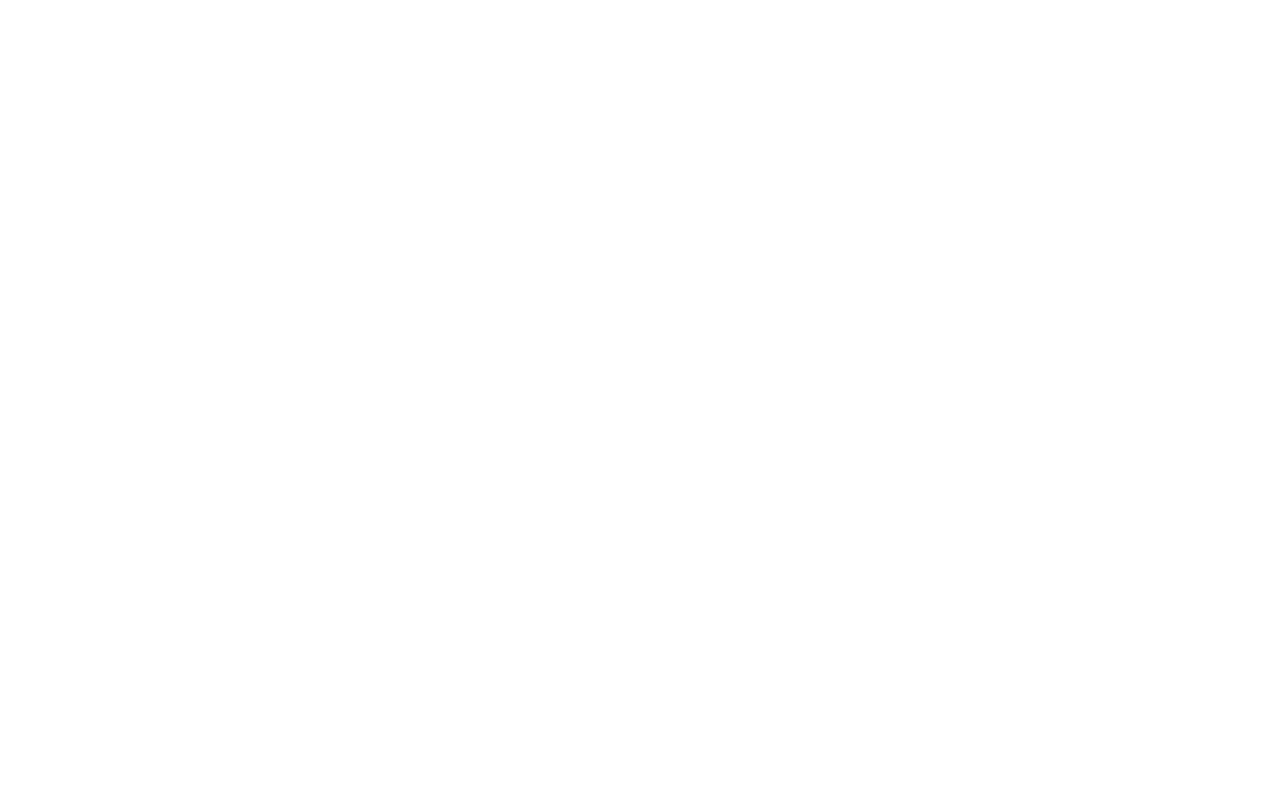
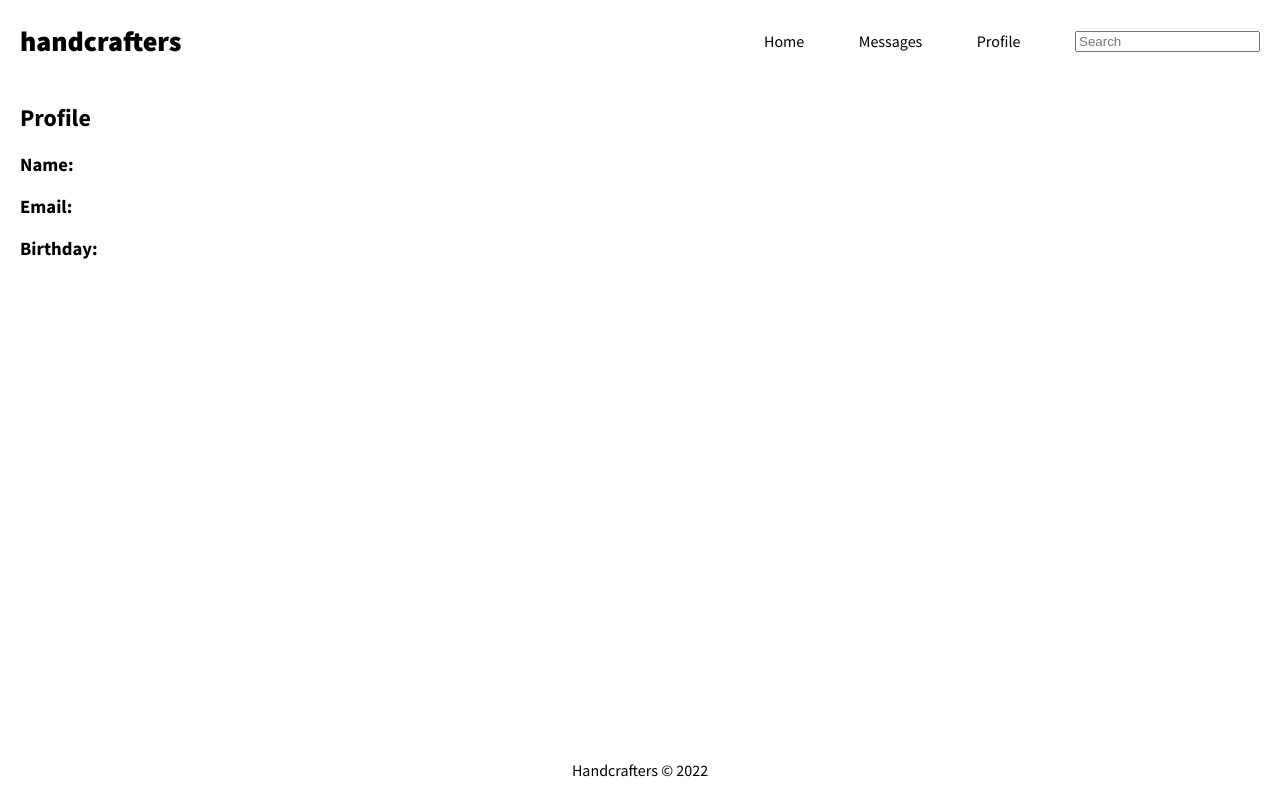
Before and after one commit to m2lovric/handcrafters, a React (Create React App) app in the folder Frontend/: page /profile in a window 1280 px wide. Before the commit this address had no page. Built offline with nearby package versions, Linux system fonts and the light colour scheme; no server answers.

Commit message:
Add Profile page

```diff
--- a/Frontend/src/index.tsx
+++ b/Frontend/src/index.tsx
@@ -2,7 +2,7 @@
 import ReactDOM from 'react-dom';
 import App from './App';
 import { BrowserRouter, Routes, Route } from 'react-router-dom';
-import SignUp from './SignUp';
+import { Profile, SignUp } from './pages';
 
 ReactDOM.render(
   <React.StrictMode>
@@ -10,6 +10,7 @@
       <Routes>
         <Route path='/' element={<App />} />
         <Route path='/signup' element={<SignUp />} />
+        <Route path='/profile' element={<Profile />} />
       </Routes>
     </BrowserRouter>
   </React.StrictMode>,
--- /dev/null
+++ b/Frontend/src/pages/Profile.tsx
@@ -0,0 +1,39 @@
+import axios from 'axios';
+import { useEffect, useState } from 'react';
+import { Layout } from '../components/Layout';
+
+interface IUser {
+  active: boolean;
+  birth_date: string;
+  email: string;
+  id: number;
+  name: string;
+  middle_name?: string;
+  surname: string;
+}
+
+const Profile = () => {
+  const [user, setUser] = useState<IUser>();
+  useEffect(() => {
+    //TODO Get active user
+    axios.get('http://localhost:8008/users/2').then((res) => setUser(res.data));
+  }, []);
+
+  return (
+    <Layout>
+      <main className='container'>
+        <h2>Profile</h2>
+        <h3>Name:</h3>
+        <p>
+          {user?.name} {user?.middle_name} {user?.surname}
+        </p>
+        <h3>Email:</h3>
+        <p>{user?.email}</p>
+        <h3>Birthday:</h3>
+        <p>{user?.birth_date}</p>
+      </main>
+    </Layout>
+  );
+};
+
+export default Profile;
```
